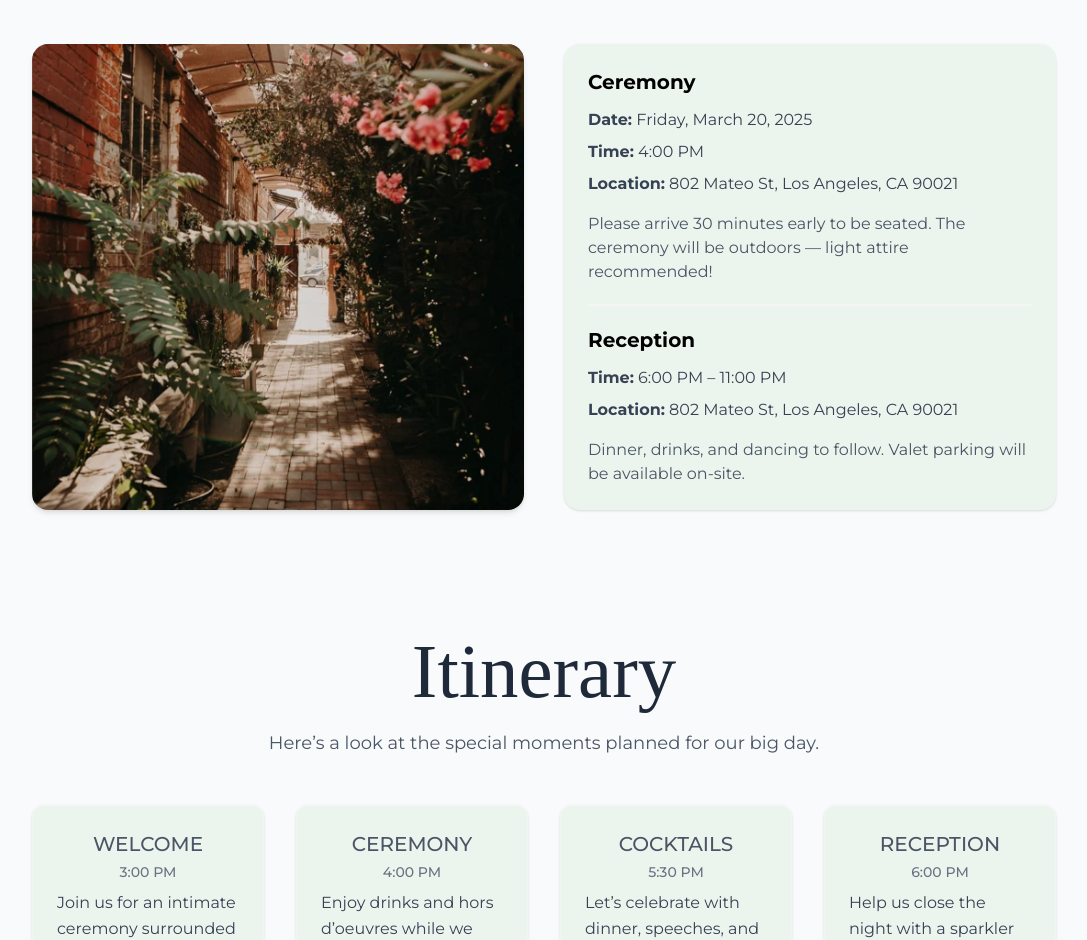
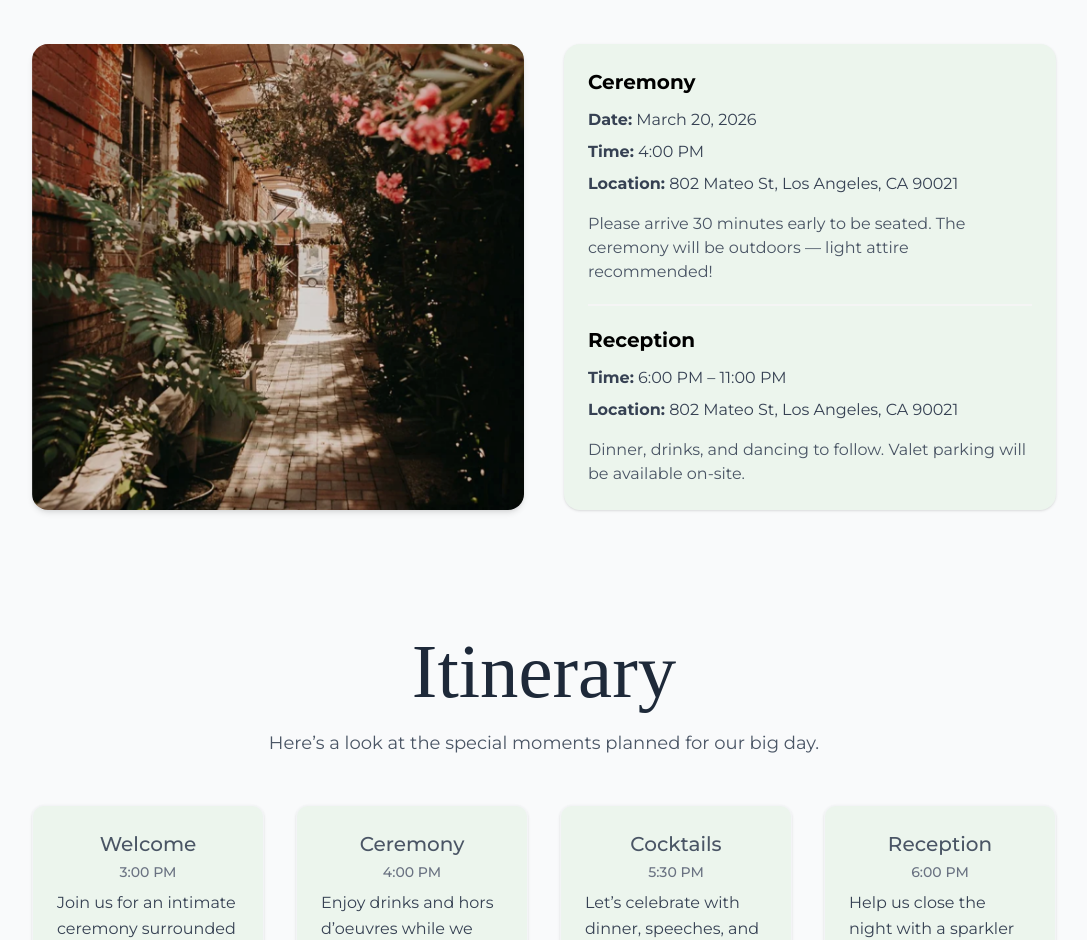
Before and after one commit to brianlpham21/mio-and-brian-wedding-rsvp, a Next.js app: page / in a window 1280 px wide. Shown: the part 961-1901 px from the top of the page, without its empty margins (96-1183 px from the left). Built offline with nearby package versions, Linux system fonts and the light colour scheme.

Commit message:
translate main titles

```diff
--- a/app/components/additionalDetails.tsx
+++ b/app/components/additionalDetails.tsx
@@ -1,5 +1,6 @@
 'use client';
 
+import { useTranslation } from '@/hooks/useTranslation';
 import { motion } from 'framer-motion';
 
 const details = [
@@ -25,7 +26,9 @@ const details = [
   },
 ];
 
-export default function AdditionalDetails() {
+export default function AdditionalDetails({ selectedLang }: { selectedLang: { code: string } }) {
+  const { t } = useTranslation({ locale: selectedLang.code });
+
   return (
     <section
       id="details"
@@ -40,7 +43,7 @@ export default function AdditionalDetails() {
           className="text-black"
           style={{ fontFamily: 'Brother, serif', fontSize: 'clamp(3.2rem, 5vw, 5.5rem)' }}
         >
-          Additional Details
+          {t('additional-details')}
         </motion.h2>
         <motion.p
           initial={{ opacity: 0, y: 20 }}
--- a/app/components/guestNameCheck.tsx
+++ b/app/components/guestNameCheck.tsx
@@ -1,12 +1,16 @@
+import { useTranslation } from '@/hooks/useTranslation';
 import { GuestNameCheckProps } from '../types';
 
 export default function GuestNameCheck({
+  selectedLang,
   nameAvailable,
   name,
   setName,
   fetchGuest,
   loading,
 }: GuestNameCheckProps) {
+  const { t } = useTranslation({ locale: selectedLang.code });
+
   if (nameAvailable) return null;
 
   const showError = nameAvailable === false;
@@ -39,7 +43,7 @@ export default function GuestNameCheck({
           {loading && (
             <span className="h-4 w-4 animate-spin rounded-full border-2 border-white border-t-transparent"></span>
           )}
-          {loading ? 'Loading...' : 'RSVP'}
+          {loading ? 'Loading...' : t('rsvp').toUpperCase()}
         </button>
       </form>
 
--- a/app/components/hero.tsx
+++ b/app/components/hero.tsx
@@ -6,6 +6,7 @@ import { motion, useTransform, useScroll } from 'framer-motion';
 
 import { HeroProps } from '../types';
 import { useTranslation } from '@/hooks/useTranslation';
+import { capitalizeWords } from '../helpers/capitalize';
 
 export default function Hero({ selectedLang, setSelectedLang, languages }: HeroProps) {
   const { t } = useTranslation({ locale: selectedLang.code });
@@ -138,7 +139,7 @@ export default function Hero({ selectedLang, setSelectedLang, languages }: HeroP
               onClick={(e) => handleScrollToSection(e, '#rsvp')}
               className="transition border border-black/12 px-3 py-1 font-semibold rounded-md hover:bg-white/20 hover:text-black/70"
             >
-              {t('rsvp')}
+              {t('rsvp').toUpperCase()}
             </a>
           </nav>
         </div>
@@ -164,7 +165,7 @@ export default function Hero({ selectedLang, setSelectedLang, languages }: HeroP
           {t('mio-and-brian')}
         </h2>
         <p className={`not-prose text-white mx-auto md:tracking-[.2em] ${dateTimeLocationSize}`}>
-          {t('date')} | {t('city-location')}
+          {t('wedding-date')} | {t('city-location')}
         </p>
       </motion.div>
 
--- a/app/components/itinerary.tsx
+++ b/app/components/itinerary.tsx
@@ -1,31 +1,34 @@
 'use client';
 
 import { motion } from 'framer-motion';
+import { useTranslation } from '@/hooks/useTranslation';
 
 const itinerary = [
   {
     time: '3:00 PM',
-    title: 'WELCOME',
+    title: 'welcome',
     description: 'Join us for an intimate ceremony surrounded by nature and love.',
   },
   {
     time: '4:00 PM',
-    title: 'CEREMONY',
+    title: 'ceremony',
     description: 'Enjoy drinks and hors d’oeuvres while we take wedding photos.',
   },
   {
     time: '5:30 PM',
-    title: 'COCKTAILS',
+    title: 'cocktails',
     description: 'Let’s celebrate with dinner, speeches, and dancing!',
   },
   {
     time: '6:00 PM',
-    title: 'RECEPTION',
+    title: 'reception',
     description: 'Help us close the night with a sparkler sendoff!',
   },
 ];
 
-export default function Itinerary() {
+export default function Itinerary({ selectedLang }: { selectedLang: { code: string } }) {
+  const { t } = useTranslation({ locale: selectedLang.code });
+
   return (
     <section id="itinerary" className="w-full py-16 px-6 sm:px-8 md:px-12 text-gray-800">
       <div className="max-w-5xl mx-auto text-center mb-12">
@@ -36,7 +39,7 @@ export default function Itinerary() {
           viewport={{ once: true }}
           style={{ fontFamily: 'Brother, serif', fontSize: 'clamp(4rem, 6vw, 5.5rem)' }}
         >
-          Itinerary
+          {t('itinerary')}
         </motion.h2>
         <motion.p
           initial={{ opacity: 0, y: 20 }}
@@ -60,7 +63,7 @@ export default function Itinerary() {
             className="bg-pastel-green-25 rounded-xl shadow-sm p-6 border border-gray-100 text-center"
           >
             <h3 className="text-gray-600 tracking-[.001em] text-xl font-medium mb-1">
-              {event.title}
+              {t(event.title)}
             </h3>
             <p className="text-sm text-gray-500 mb-2">
               <span className="font-medium">{event.time}</span>
--- a/app/components/weddingInfo.tsx
+++ b/app/components/weddingInfo.tsx
@@ -77,15 +77,15 @@ export default function WeddingInfo({ selectedLang }: { selectedLang: { code: st
             style={{ x: rightX, opacity: fadeOut }}
             className="bg-pastel-green-25 rounded-2xl shadow-sm p-6"
           >
-            <h3 className="text-xl font-semibold mb-3 text-black">Ceremony</h3>
+            <h3 className="text-xl font-semibold mb-3 text-black">{t('ceremony')}</h3>
             <p className="text-gray-700 mb-2">
-              <strong>Date:</strong> Friday, March 20, 2025
+              <strong>{t('date')}:</strong> {t('wedding-date')}
             </p>
             <p className="text-gray-700 mb-2">
-              <strong>Time:</strong> 4:00 PM
+              <strong>{t('time')}:</strong> 4:00 PM
             </p>
             <p className="text-gray-700 mb-2">
-              <strong>Location:</strong> 802 Mateo St, Los Angeles, CA 90021
+              <strong>{t('location')}:</strong> 802 Mateo St, Los Angeles, CA 90021
             </p>
             <p className="text-gray-600 mt-4">
               Please arrive 30 minutes early to be seated. The ceremony will be outdoors — light
@@ -94,12 +94,12 @@ export default function WeddingInfo({ selectedLang }: { selectedLang: { code: st
 
             <hr className="my-5 h-0.5 border-t-0 bg-neutral-100 dark:bg-black/5" />
 
-            <h3 className="text-xl font-semibold mb-3 text-black">Reception</h3>
+            <h3 className="text-xl font-semibold mb-3 text-black">{t('reception')}</h3>
             <p className="text-gray-700 mb-2">
-              <strong>Time:</strong> 6:00 PM – 11:00 PM
+              <strong>{t('time')}:</strong> 6:00 PM – 11:00 PM
             </p>
             <p className="text-gray-700 mb-2">
-              <strong>Location:</strong> 802 Mateo St, Los Angeles, CA 90021
+              <strong>{t('location')}:</strong> 802 Mateo St, Los Angeles, CA 90021
             </p>
             <p className="text-gray-600 mt-4">
               Dinner, drinks, and dancing to follow. Valet parking will be available on-site.
--- a/app/page.tsx
+++ b/app/page.tsx
@@ -13,6 +13,8 @@ import { RsvpPayload } from './types';
 import AdditionalDetails from './components/additionalDetails';
 import OurStory from './components/ourStory';
 
+import { useTranslation } from '@/hooks/useTranslation';
+
 /** ---------- LANGUAGE DROPDOWN STATE ---------- */
 const languages = [
   { code: 'en', name: 'English', flag: '/us.svg' },
@@ -22,6 +24,7 @@ const languages = [
 
 export default function Main() {
   const [selectedLang, setSelectedLang] = React.useState(languages[0]);
+  const { t } = useTranslation({ locale: selectedLang.code });
 
   const [name, setName] = React.useState('');
   const [nameAvailable, setNameAvailable] = React.useState<boolean | null>(null);
@@ -110,20 +113,21 @@ export default function Main() {
     <div className="min-h-screen flex flex-col items-center justify-center bg-gray-50 font-sans text-gray-800">
       <Hero selectedLang={selectedLang} setSelectedLang={setSelectedLang} languages={languages} />
       <WeddingInfo selectedLang={selectedLang} />
-      <Itinerary />
+      <Itinerary selectedLang={selectedLang} />
       <section id="rsvp" className="w-full py-12 px-6 sm:px-8 md:px-12 bg-pastel-green-25">
         <div className="max-w-5xl mx-auto text-center">
           <h2
             className="text-center leading-[1em] mb-3"
             style={{ fontFamily: 'Brother, serif', fontSize: 'clamp(4rem, 6vw, 5.5rem)' }}
           >
-            Rsvp
+            {t('rsvp')}
           </h2>
           <p className="text-lg text-gray-600 max-w-2xl mx-auto mb-6">
             We’d love to know if you can join us in celebrating our wedding day. Please RSVP by
             January 20, 2026 so we can plan accordingly.
           </p>
           <GuestNameCheck
+            selectedLang={selectedLang}
             nameAvailable={nameAvailable}
             name={name}
             setName={setName}
@@ -149,8 +153,8 @@ export default function Main() {
           />
         </div>
       </section>
-      <OurStory />
-      <AdditionalDetails />
+      <OurStory selectedLang={selectedLang} />
+      <AdditionalDetails selectedLang={selectedLang} />
       <ReturnInfo />
     </div>
   );
--- a/app/types/index.ts
+++ b/app/types/index.ts
@@ -19,6 +19,7 @@ export type GuestsDisplayProps = {
 };
 
 export type GuestNameCheckProps = {
+  selectedLang: { code: string; name: string; flag: string };
   nameAvailable: boolean | null;
   name: string;
   setName: (name: string) => void;
--- a/locales/en.json
+++ b/locales/en.json
@@ -2,10 +2,19 @@
   "our-story": "Our Story",
   "information": "Information",
   "itinerary": "Itinerary",
-  "rsvp": "RSVP",
+  "rsvp": "Rsvp",
   "the-wedding-of": "THE WEDDING OF",
   "mio-and-brian": "Mio & Brian",
-  "date": "March 20, 2026",
+  "wedding-date": "March 20, 2026",
   "city-location": "LOS ANGELES, CA",
-  "wedding-day-information": "Wedding Day Information"
+  "wedding-day-information": "Wedding Day Information",
+  "ceremony": "Ceremony",
+  "reception": "Reception",
+  "date": "Date",
+  "time": "Time",
+  "location": "Location",
+  "venue-address": "802 Mateo St, Los Angeles, CA 90021",
+  "welcome": "Welcome",
+  "cocktails": "Cocktails",
+  "additional-details": "Additional Details"
 }
--- a/locales/ja.json
+++ b/locales/ja.json
@@ -5,7 +5,16 @@
   "rsvp": "出席確認",
   "the-wedding-of": "〜の結婚式",
   "mio-and-brian": "ミオ & ブライアン",
-  "date": "2026年3月20日",
+  "wedding-date": "2026年3月20日",
   "city-location": "ロサンゼルス, カリフォルニア",
-  "wedding-day-information": "結婚式当日の情報"
+  "wedding-day-information": "結婚式当日の情報",
+  "ceremony": "セレモニー",
+  "reception": "披露宴",
+  "date": "日付",
+  "time": "時間",
+  "location": "場所",
+  "venue-address": "802 Mateo St, ロサンゼルス, CA 90021",
+  "welcome": "ようこそ",
+  "cocktails": "カクテル",
+  "additional-details": "追加情報"
 }
--- a/locales/vi.json
+++ b/locales/vi.json
@@ -5,7 +5,16 @@
   "rsvp": "Xác Nhận Tham Dự",
   "the-wedding-of": "Đám Cưới Của",
   "mio-and-brian": "Mio & Brian",
-  "date": "20 tháng 3, 2026",
-  "city-location": "Los Angeles, California",
-  "wedding-day-information": "Thông Tin Ngày Cưới"
+  "wedding-date": "20 tháng 3, 2026",
+  "city-location": "LOS ANGELES, CA",
+  "wedding-day-information": "Thông Tin Ngày Cưới",
+  "ceremony": "Lễ cưới",
+  "reception": "Tiệc cưới",
+  "date": "Ngày",
+  "time": "Thời gian",
+  "location": "Địa điểm",
+  "venue-address": "802 Mateo St, Los Angeles, CA 90021",
+  "welcome": "Chào mừng",
+  "cocktails": "Cocktail",
+  "additional-details": "Thông tin bổ sung"
 }
```
Also changed, not shown: app/components/ourStory.tsx (+6 -3 lines).
